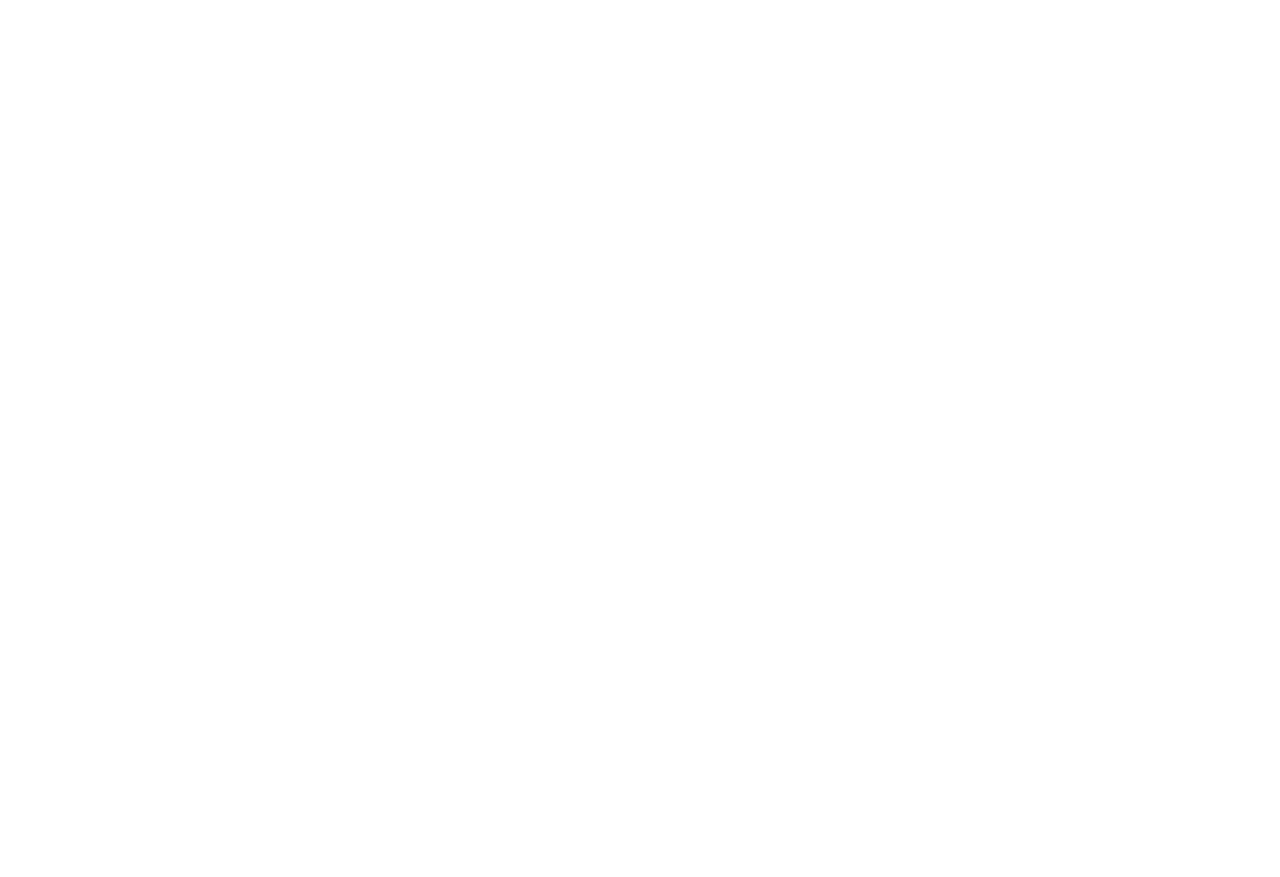
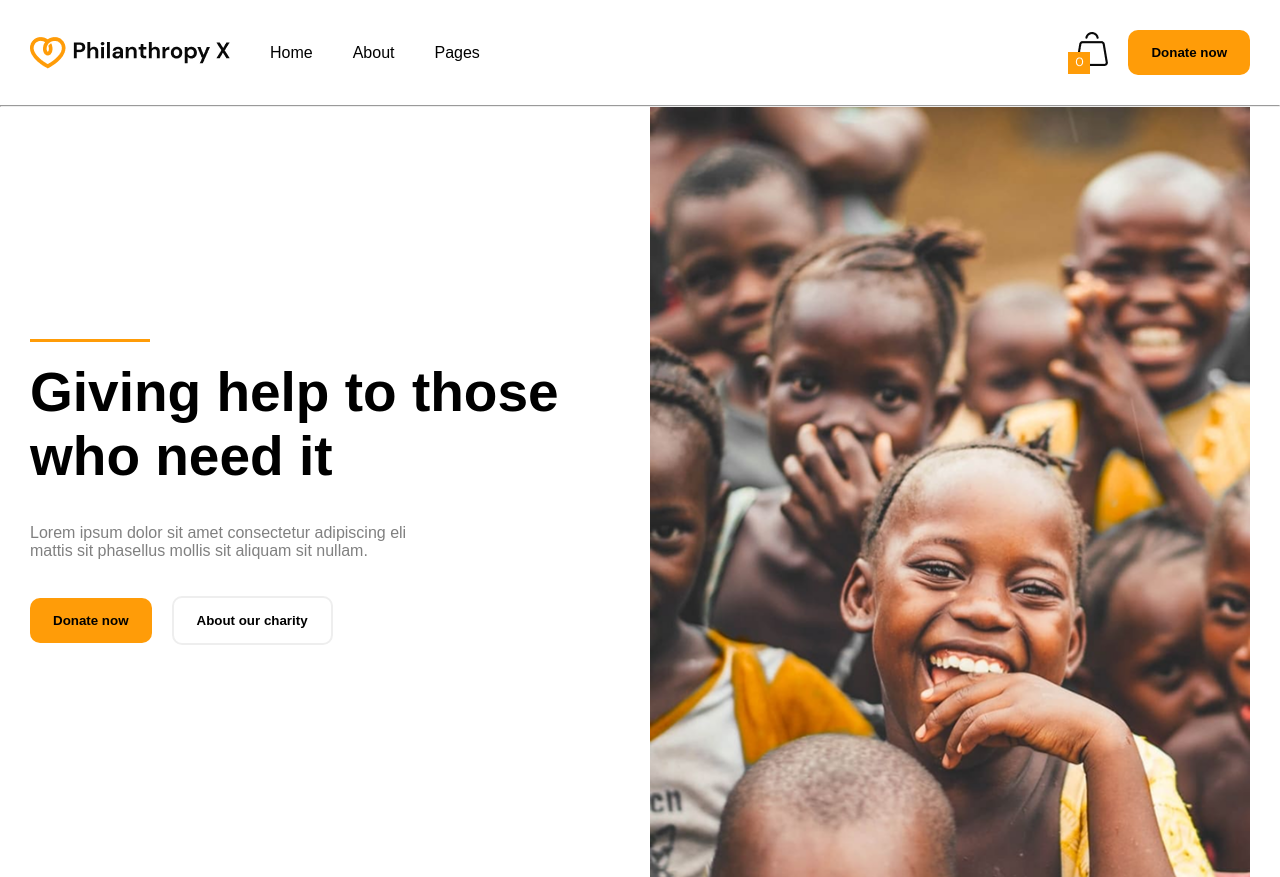
Before and after one commit to arion1986/exam3, a plain HTML site: page index.html in a window 1280 px wide. Before the commit the page ends 800 px from the top, so only its background shows below. Drawn offline with Linux system fonts and the light colour scheme.

Commit message:
second commit

```diff
--- a/index.html
+++ b/index.html
@@ -1,12 +1,44 @@
-<!DOCTYPE html>
+<!doctype html>
 <html lang="en">
-<head>
-    <meta charset="UTF-8">
-    <meta name="viewport" content="width=device-width, initial-scale=1.0">
+  <head>
+    <meta charset="UTF-8" />
+    <meta name="viewport" content="width=device-width, initial-scale=1.0" />
     <title>Document</title>
-    <link rel="stylesheet" href="./style.css">
-</head>
-<body>
+    <link rel="stylesheet" href="./style.css" />
+  </head>
+  <body>
+    <section class="dv1">
+      <div class="dv2">
+        <img src="./IMAGE (14).png" alt="" />
+        <p>Home</p>
+        <p>About</p>
+        <p>Pages</p>
+      </div>
+      <div class="dv3">
+        <img src="./Frame.png" alt="" />
+        <button class="btn">Donate now</button>
+      </div>
+    </section>
+    <hr />
 
-</body>
+    <section class="dv4">
+      <div>
+        <div class="d1"></div>
+        <br />
+        <h1 class="h1">Giving help to those who need it</h1>
+        <br /><br>
+        <p class="p1">
+          Lorem ipsum dolor sit amet consectetur adipiscing eli <br> mattis sit
+          phasellus mollis sit aliquam sit nullam.
+        </p><br><br>
+        <div class="dv5">
+            <button class="btn">Donate now</button>
+            <button class="btn btn2">About our charity</button>
+        </div>
+      </div>
+      <img style="width: 600px;" src="./IMAGE (15).png" alt="">
+    </section>
+
+
+  </body>
 </html>
--- a/style.css
+++ b/style.css
@@ -0,0 +1,55 @@
+*{
+    font-family: sans-serif;
+    margin: 0;
+}
+.dv1{
+    display: flex;
+    max-width: 1220px;
+    margin: auto;
+    justify-content: space-between;
+    padding: 30px 0px;
+}
+.dv2{
+    display: flex;
+    align-items: center;
+    gap: 40px;
+}
+.dv3{
+    display: flex;
+    align-items: center;
+    gap: 20px;
+}
+.btn{
+    padding: 15px 23px;
+    border-radius: 10px;
+    font-weight: 800;
+    background-color: #FF9C08;
+    border: none;
+}
+.btn2{
+    background-color: white;
+    border: 2px solid rgb(238, 238, 238);
+}
+.dv4{
+    display: flex;
+    max-width: 1220px;
+    margin: auto;
+    align-items: center;
+    gap: 30px;
+}
+.d1{
+    width: 120px;
+    height: 3px;
+    background-color: #FF9C08;
+}
+.h1{
+    font-size: 55px;
+}
+.p1{
+    color: gray;
+}
+.dv5{
+    display: flex;
+    align-items: center;
+    gap:20px;
+}
```
Also changed, not shown: Frame.png (added), IMAGE (14).png (added), IMAGE (15).png (added).
